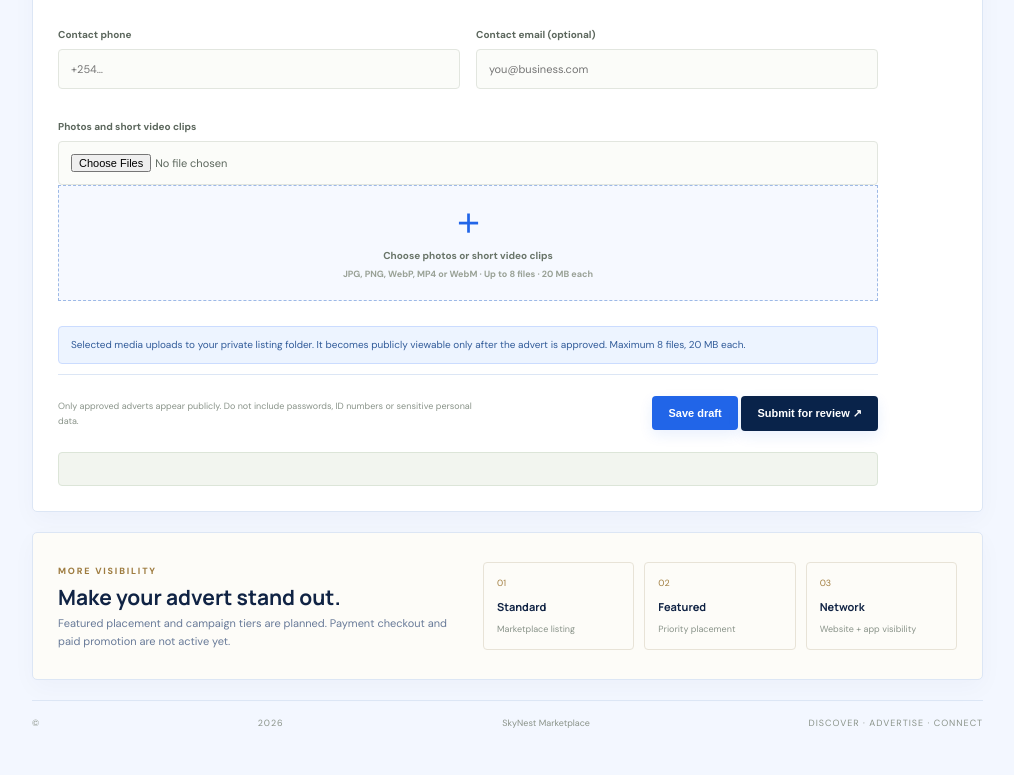
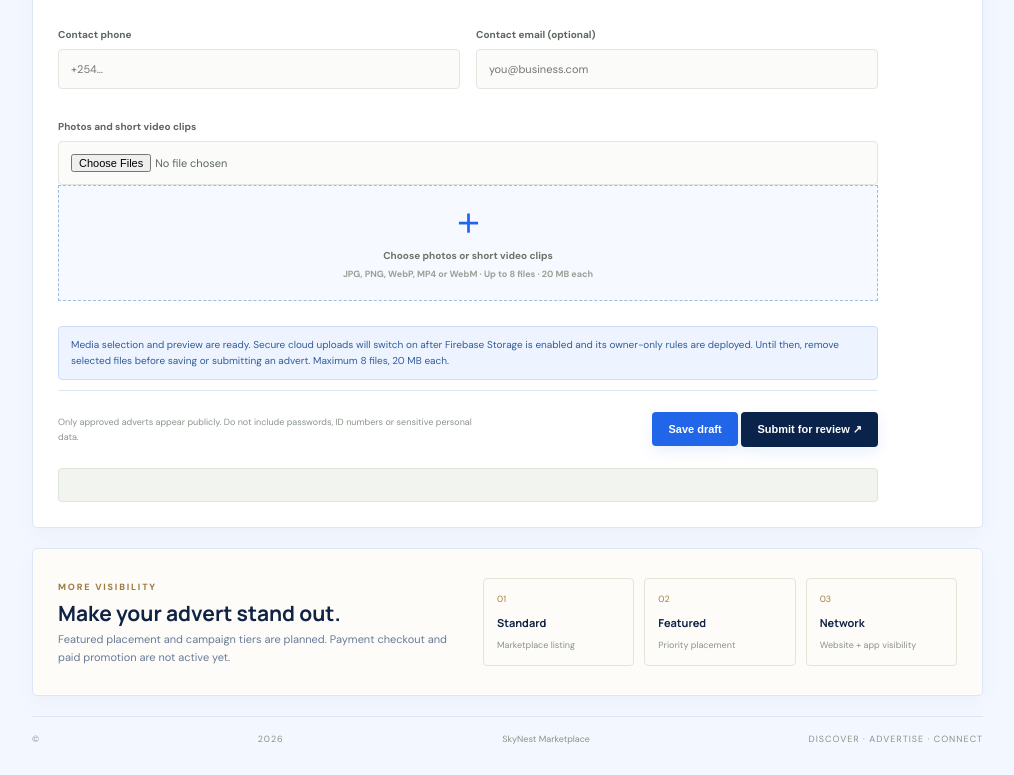
Before and after one commit to bensonwanimo92-coder/bensonwanimo92-coder.github.io, a plain HTML site: page advertiser.html in a window 1280 px wide. Shown: the part 1713-2488 px from the top of the page, without its empty margins (255-1269 px from the left). Drawn offline with Linux system fonts and the light colour scheme; no server answers.

Commit message:
Clarify media upload rollout status

```diff
--- a/advertiser.html
+++ b/advertiser.html
@@ -11,6 +11,6 @@
 <div class="category-fields" id="categoryFields"><div class="field-intro">CATEGORY DETAILS <small>Select a category to see suggested fields.</small></div><div class="form-grid"><label>Key specifications<input name="specifications" placeholder="e.g. 3 bedrooms, 2 acres, automatic"></label><label>Reference / brand / employer<input name="reference" placeholder="Optional reference or brand"></label></div></div>
 <label>Full description<textarea name="description" rows="5" required minlength="20" maxlength="3000" placeholder="Describe features, benefits, requirements, availability, terms and how interested people can respond."></textarea></label>
 <div class="form-grid"><label>Contact phone<input name="phone" type="tel" required placeholder="+254…"></label><label>Contact email (optional)<input name="contactEmail" type="email" placeholder="you@business.com"></label></div>
-<label class="upload-label">Photos and short video clips<input id="mediaFiles" name="mediaFiles" type="file" accept="image/jpeg,image/png,image/webp,video/mp4,video/webm" multiple><span class="upload-box"><span>＋</span><b>Choose photos or short video clips</b><small>JPG, PNG, WebP, MP4 or WebM · Up to 8 files · 20 MB each</small></span></label><div id="mediaPreview" class="media-preview" aria-live="polite"></div><p class="upload-note">Selected media uploads to your private listing folder. It becomes publicly viewable only after the advert is approved. Maximum 8 files, 20 MB each.</p>
+<label class="upload-label">Photos and short video clips<input id="mediaFiles" name="mediaFiles" type="file" accept="image/jpeg,image/png,image/webp,video/mp4,video/webm" multiple><span class="upload-box"><span>＋</span><b>Choose photos or short video clips</b><small>JPG, PNG, WebP, MP4 or WebM · Up to 8 files · 20 MB each</small></span></label><div id="mediaPreview" class="media-preview" aria-live="polite"></div><p class="upload-note">Media selection and preview are ready. Secure cloud uploads will switch on after Firebase Storage is enabled and its owner-only rules are deployed. Until then, remove selected files before saving or submitting an advert. Maximum 8 files, 20 MB each.</p>
 <div class="form-footer"><p>Only approved adverts appear publicly. Do not include passwords, ID numbers or sensitive personal data.</p><div><button class="button" id="saveDraftButton" type="submit">Save draft</button> <button class="button dark-button" id="submitListingButton" type="button">Submit for review ↗</button></div></div><output id="listingPreview" class="listing-preview" hidden></output></form></section>
 <section class="panel campaign-panel"><div><span class="eyebrow dark">MORE VISIBILITY</span><h2>Make your advert stand out.</h2><p>Featured placement and campaign tiers are planned. Payment checkout and paid promotion are not active yet.</p></div><div class="campaign-options"><article><span>01</span><b>Standard</b><small>Marketplace listing</small></article><article><span>02</span><b>Featured</b><small>Priority placement</small></article><article><span>03</span><b>Network</b><small>Website + app visibility</small></article></div></section><footer>© <span id="year"></span> SkyNest Marketplace <span>DISCOVER · ADVERTISE · CONNECT</span></footer></main></body></html>
```
